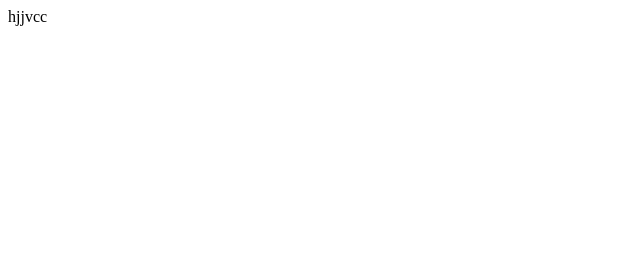
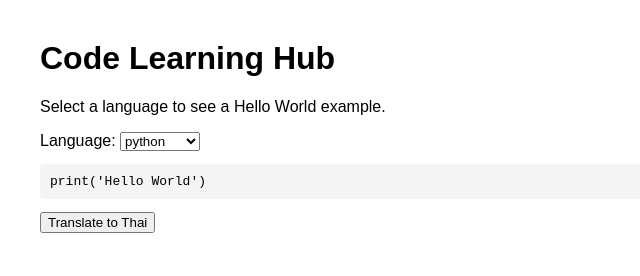
Before and after one commit to osakix/Q2z, a plain HTML site: page index.html in a window 1280 px wide. Shown: the whole page, without its empty margins (0-640 px from the left). Drawn offline with Linux system fonts and the light colour scheme.

Commit message:
Expand language samples

```diff
--- a/index.html
+++ b/index.html
@@ -1 +1,80 @@
-hjjvcc
+<!DOCTYPE html>
+<html lang="en">
+<head>
+    <meta charset="UTF-8">
+    <meta name="viewport" content="width=device-width, initial-scale=1.0">
+    <title>Code Learning Hub</title>
+    <style>
+        body { font-family: Arial, sans-serif; margin: 40px; }
+        pre { background-color: #f4f4f4; padding: 10px; border-radius: 4px; }
+    </style>
+</head>
+<body>
+    <h1 id="title">Code Learning Hub</h1>
+    <p id="intro">Select a language to see a Hello World example.</p>
+
+    <label for="language-select">Language:</label>
+    <select id="language-select"></select>
+
+    <pre id="code-example"></pre>
+
+    <button id="translate-btn">Translate to Thai</button>
+
+    <script src="samples.js"></script>
+    <script>
+    const translations = {
+        en: {
+            title: "Code Learning Hub",
+            intro: "Select a language to see a Hello World example.",
+            button: "Translate to Thai"
+        },
+        th: {
+            title: "ศูนย์เรียนรู้การเขียนโค้ด",
+            intro: "เลือกภาษาเพื่อดูตัวอย่าง Hello World",
+            button: "แปลเป็นภาษาอังกฤษ"
+        }
+    };
+
+    const langSelect = document.getElementById('language-select');
+    const codeExample = document.getElementById('code-example');
+    const title = document.getElementById('title');
+    const intro = document.getElementById('intro');
+    const translateBtn = document.getElementById('translate-btn');
+
+    function populateLanguages() {
+        Object.keys(samples).forEach(key => {
+            const opt = document.createElement('option');
+            opt.value = key;
+            opt.textContent = key;
+            langSelect.appendChild(opt);
+        });
+    }
+
+    function updateLanguage() {
+        codeExample.textContent = samples[langSelect.value];
+    }
+
+    function setLocale(locale) {
+        const t = translations[locale];
+        title.textContent = t.title;
+        intro.textContent = t.intro;
+        translateBtn.textContent = t.button;
+        translateBtn.dataset.locale = locale;
+    }
+
+    langSelect.addEventListener('change', updateLanguage);
+
+    translateBtn.addEventListener('click', () => {
+        const newLocale = translateBtn.dataset.locale === 'en' ? 'th' : 'en';
+        setLocale(newLocale);
+    });
+
+    // Default to browser language if supported, otherwise English
+    const browserLang = navigator.language.startsWith('th') ? 'th' : 'en';
+    setLocale(browserLang);
+    populateLanguages();
+    langSelect.value = 'python';
+    updateLanguage();
+    </script>
+</body>
+</html>
--- /dev/null
+++ b/samples.js
@@ -0,0 +1,19 @@
+const samples = {
+    python: "print('Hello World')",
+    javascript: "console.log('Hello World');",
+    typescript: "console.log('Hello World');",
+    java: `public class HelloWorld {\n    public static void main(String[] args) {\n        System.out.println(\"Hello World\");\n    }\n}`,
+    c: '#include <stdio.h>\nint main() {\n    printf("Hello World\\n");\n    return 0;\n}',
+    cpp: '#include <iostream>\nint main() {\n    std::cout << "Hello World" << std::endl;\n    return 0;\n}',
+    csharp: 'using System;\nclass Program {\n    static void Main() {\n        Console.WriteLine("Hello World");\n    }\n}',
+    swift: 'print("Hello World")',
+    kotlin: 'fun main() {\n    println("Hello World")\n}',
+    ruby: "puts 'Hello World'",
+    php: '<?php\necho "Hello World";\n?>',
+    go: 'package main\nimport "fmt"\nfunc main() {\n    fmt.Println("Hello World")\n}',
+    rust: 'fn main() {\n    println!("Hello World");\n}',
+    shell: 'echo "Hello World"',
+    r: 'print("Hello World")',
+    scala: 'object HelloWorld {\n    def main(args: Array[String]): Unit = println("Hello World")\n}',
+    perl: 'print "Hello World\\n";'
+};
```
Also changed, not shown: README.md (added).
